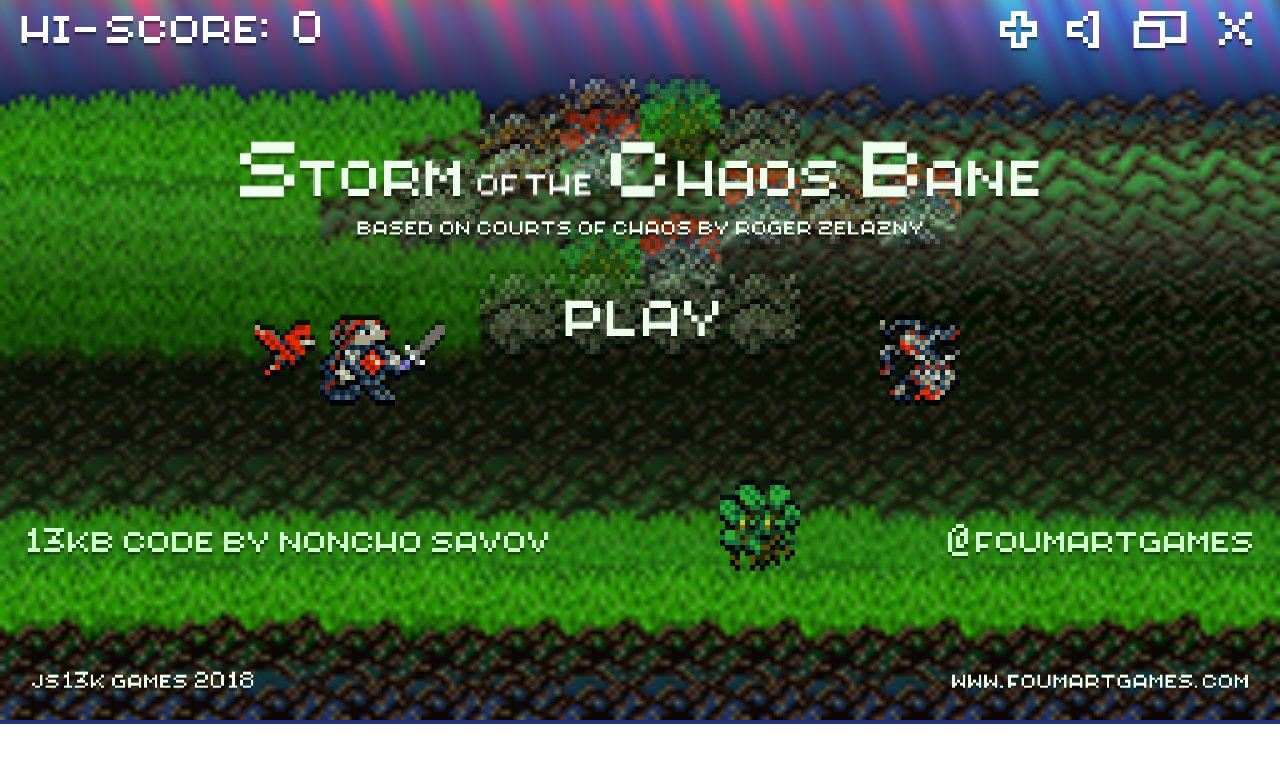
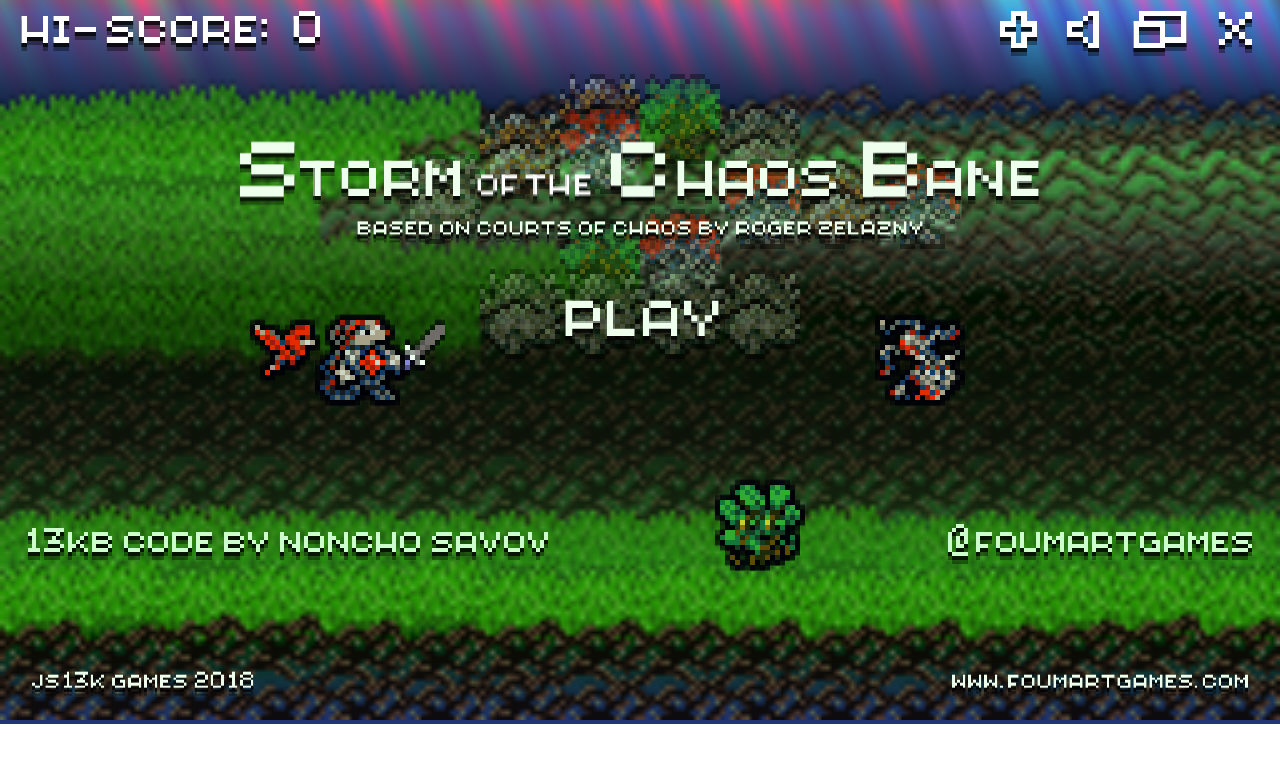
Before and after one commit to foumart/JS.13kGames.2018_StormOfChaos, a plain HTML site: page game.html in a window 1280 px wide. Shown: the top 762 px of the page. Drawn offline with Linux system fonts and the light colour scheme.

Commit message:
Touch styles, add rear unit shadows

```diff
--- a/game.html
+++ b/game.html
@@ -8,12 +8,14 @@
 		.c{width:100%;height:100%;image-rendering:pixelated;image-rendering:-moz-crisp-edges}
         .f{width:100%;height:100%}
 		.l{float:left;transform:translateY(-100%)}
-		.u{filter:drop-shadow(0 2px 0 rgba(0,0,0,.25));position:fixed;top:0;cursor:pointer}
+		.u{filter:drop-shadow(0 3px 0 rgba(0,0,0,.6));position:fixed;top:0;cursor:pointer}
 		.s{background-color:#126;}
 		.a{position:absolute;top:0;}
 		.r{transform:scaleX(-1)}
+		.p{filter:drop-shadow(1px 0 0 rgba(0,2,8,.6))}
+		.q{filter:drop-shadow(-0.5px 0 0 rgba(0,2,8,.4))}
 		.d{filter:drop-shadow(0 1px 0 rgba(0,2,8,.8))}
-		.b{filter:drop-shadow(0 -1px 0 rgba(0,2,8,.5))}
+		.b{filter:drop-shadow(0 -0.5px 0 rgba(0,2,8,.6))}
 		.e{filter:drop-shadow(0 -3px 0 rgba(255,255,255,.8));background-color:rgba(190,256,190,.3);border:5px solid rgba(255,255,255,.2);border-bottom:0}
 		.o{cursor:pointer}
 	</style>
@@ -24,7 +26,7 @@
 			<div id=sk class="c a"></div><!-- sk bgr -->
 		</div>
 		<div class=f>
-			<canvas id=f2 class=f></canvas><!-- blurred surface layer -->
+			<canvas id=f2 class=f style="opacity:0.9"></canvas><!-- blurred surface layer -->
 			<canvas id=f class="c l"></canvas><!-- surface layer -->
 		</div>
 		<div id=zz class="c a b"><!-- units layer -->
@@ -396,8 +398,8 @@
 			if(hi) {
 				if(sr>hi)hi=sr
 			} else if(sr)hi=sr
-			if(hi) window.top.location.hash='s='+hi
-			else hi=0
+			/*if(hi) window.top.location.hash='s='+hi
+			else */hi=0
 			AB()
 			AC()
 		}
@@ -795,11 +797,14 @@
 						np=document.createElement('div')
 						np.className='a d'
 						nm.appendChild(np)
+						nr=document.createElement('div')
+						nr.className='a q'
+						np.appendChild(nr)
 						nn=document.createElement('canvas')
-						np.appendChild(nn)
+						nn.className='a p'
+						nr.appendChild(nn)
 						nn=X.d(nn,'',1.5,'#fff',11,11)
 						no=nn.getContext('2d')
-						nn.className='a'
 						if(d>1)nn.style.display='none'
 						L(lz[l][e].d+d,sz[lz[l][e].c],U,no,0,0)
 						c.push(no)
@@ -901,7 +906,7 @@
 					e=d<4||d>6?Math.round(Math.random()*2.5):1,
 					w==w2&&(OO(c,e+2,.2,0,8),OO(c,e+3,0,M[c]>3?4:0)),
 					M[c]>3&&w==w1&&
-						(OO(c,e-2,.4,0,8),OO(c,e,.7,0,8),OO(c,e-1,1),OO(c,e-1,1))
+						(OO(c,e-2,.7,0,8),OO(c,e,.9,0,8),OO(c,e-1,1),OO(c,e-1,1))
 		}
 
 		OO=(b,y,a,c,d)=>{//draw surface////b:id,c:offset(draw shadow),y:position,a:alpha,d:color palette//draw surface and color hilights
```
